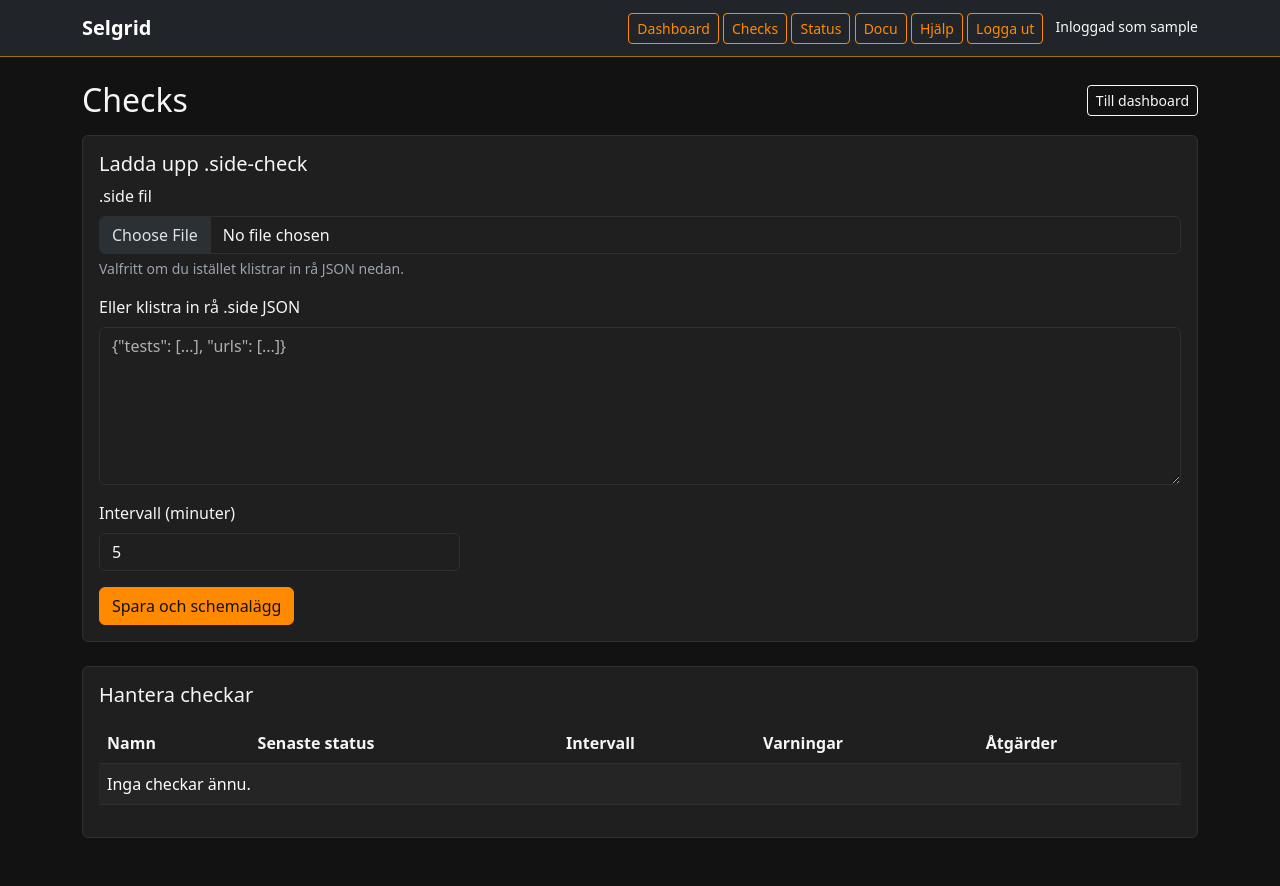
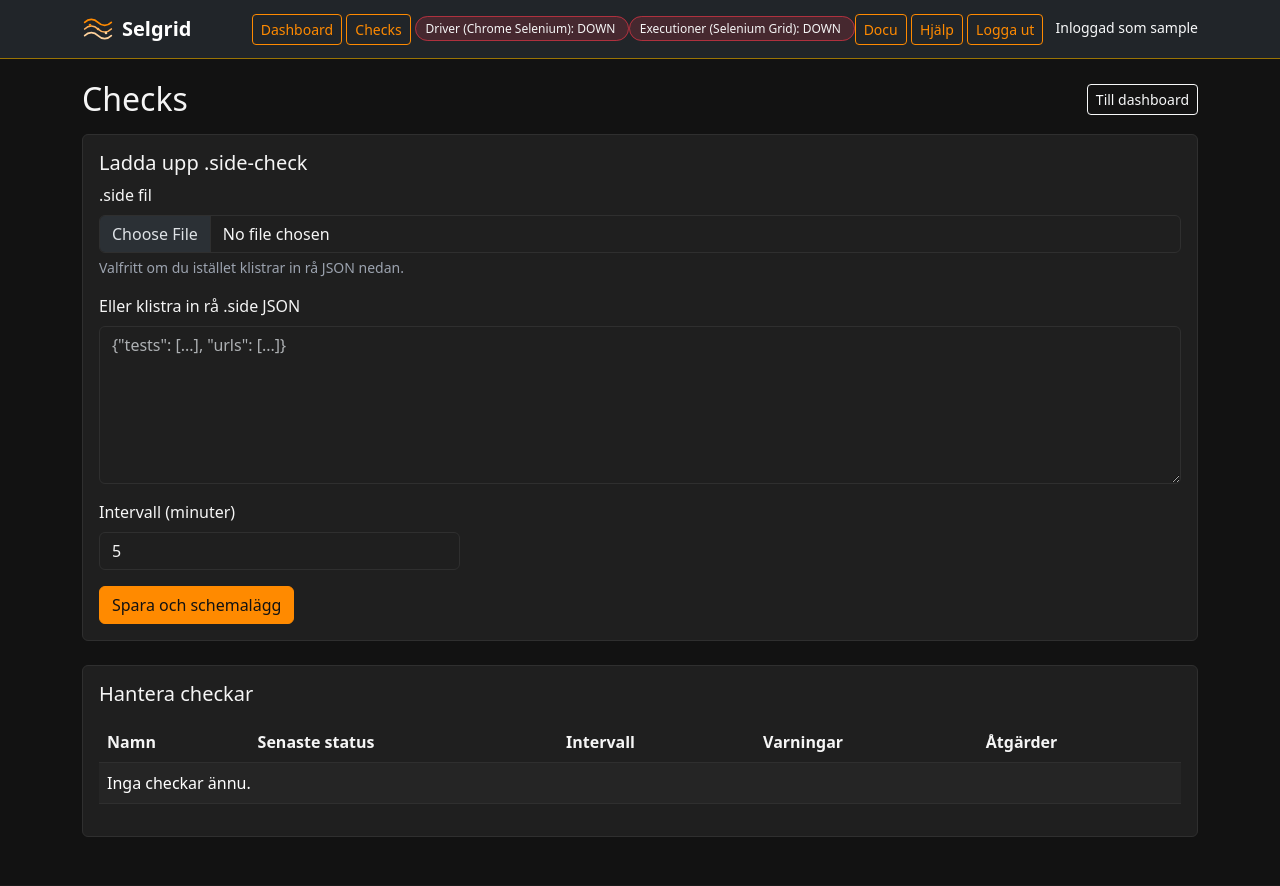
Before and after one commit to bjornwahman/selgrid, a Flask app: page /checks in a window 1280 px wide. After the commit the page ends 837 px from the top, so only its background shows below. Run offline with Flask 3, Linux system fonts and the light colour scheme; the visitor is signed in with stand-in values (Sample User, id 1); data that the repository does not hold is empty.

Commit message:
Make top menu sticky and add live service badges

```diff
--- a/app.py
+++ b/app.py
@@ -235,6 +235,12 @@ login_manager = LoginManager(app)
 login_manager.login_view = "login"
 scheduler = BackgroundScheduler()
 
+HEALTH_CACHE_TTL_SECONDS = 15
+health_cache = {
+    "grid": {"checked_at": 0.0, "value": None},
+    "chrome": {"checked_at": 0.0, "value": None},
+}
+
 
 class User(UserMixin, db.Model):
     id = db.Column(db.Integer, primary_key=True)
@@ -468,6 +474,31 @@ def check_service_health(url: str):
 
     is_ok, details = parse_health_payload(payload)
     return {"ok": is_ok, "url": url, "details": details or "svar mottaget", "payload": payload}
+
+
+def get_cached_service_health(cache_key: str, url: str):
+    now = time.time()
+    cache_item = health_cache.get(cache_key, {"checked_at": 0.0, "value": None})
+
+    if cache_item["value"] and now - cache_item["checked_at"] < HEALTH_CACHE_TTL_SECONDS:
+        return cache_item["value"]
+
+    health = check_service_health(url)
+    health_cache[cache_key] = {"checked_at": now, "value": health}
+    return health
+
+
+@app.context_processor
+def inject_topbar_health():
+    if not current_user.is_authenticated:
+        return {"topbar_health": None}
+
+    return {
+        "topbar_health": {
+            "driver": get_cached_service_health("chrome", CHROME_SELENIUM_STATUS_URL),
+            "executioner": get_cached_service_health("grid", SELENIUM_GRID_STATUS_URL),
+        }
+    }
 
 
 def create_test_case_from_request(owner_id: int):
--- a/templates/base.html
+++ b/templates/base.html
@@ -15,6 +15,37 @@
       body {
         background-color: var(--sel-bg);
         color: #f5f5f5;
+        padding-top: 5rem;
+      }
+      .selgrid-topbar {
+        position: fixed;
+        top: 0;
+        left: 0;
+        right: 0;
+        z-index: 1030;
+      }
+      .selgrid-brand {
+        display: inline-flex;
+        align-items: center;
+        gap: 0.5rem;
+      }
+      .selgrid-logo {
+        width: 32px;
+        height: 32px;
+      }
+      .top-status-pill {
+        border: 1px solid rgba(255, 255, 255, 0.25);
+        border-radius: 999px;
+        padding: 0.2rem 0.6rem;
+        font-size: 0.75rem;
+      }
+      .top-status-pill.up {
+        border-color: rgba(25, 135, 84, 0.7);
+        background-color: rgba(25, 135, 84, 0.2);
+      }
+      .top-status-pill.down {
+        border-color: rgba(220, 53, 69, 0.7);
+        background-color: rgba(220, 53, 69, 0.2);
       }
       .card, .table, .form-control, .form-select {
         background-color: var(--sel-card) !important;
@@ -102,14 +133,31 @@
     </style>
   </head>
   <body>
-    <nav class="navbar navbar-expand-lg navbar-dark bg-dark mb-4 border-bottom border-warning-subtle">
+    <nav class="navbar navbar-expand-lg navbar-dark bg-dark mb-4 border-bottom border-warning-subtle selgrid-topbar">
       <div class="container">
-        <a class="navbar-brand fw-semibold" href="{{ url_for('index') }}">Selgrid</a>
+        <a class="navbar-brand fw-semibold selgrid-brand" href="{{ url_for('index') }}">
+          <svg class="selgrid-logo" viewBox="0 0 48 48" fill="none" xmlns="http://www.w3.org/2000/svg" aria-hidden="true">
+            <path d="M4 14C10 8 18 8 24 14C30 20 38 20 44 14" stroke="#ff8a00" stroke-width="2.5" stroke-linecap="round"/>
+            <path d="M4 24C10 18 18 18 24 24C30 30 38 30 44 24" stroke="#ffb15c" stroke-width="2.5" stroke-linecap="round"/>
+            <path d="M4 34C10 28 18 28 24 34C30 40 38 40 44 34" stroke="#ffd29c" stroke-width="2.5" stroke-linecap="round"/>
+            <circle cx="12" cy="18" r="2" fill="#ff8a00"/>
+            <circle cx="24" cy="24" r="2" fill="#ffb15c"/>
+            <circle cx="36" cy="30" r="2" fill="#ffd29c"/>
+          </svg>
+          Selgrid
+        </a>
         <div>
           {% if current_user.is_authenticated %}
             <a class="btn btn-outline-warning btn-sm" href="{{ url_for('dashboard') }}">Dashboard</a>
             <a class="btn btn-outline-warning btn-sm" href="{{ url_for('checks_page') }}">Checks</a>
-            <a class="btn btn-outline-warning btn-sm" href="{{ url_for('status_page') }}">Status</a>
+            {% if topbar_health %}
+              <span class="top-status-pill {{ 'up' if topbar_health.driver.ok else 'down' }}">
+                Driver (Chrome Selenium): {{ 'UP' if topbar_health.driver.ok else 'DOWN' }}
+              </span>
+              <span class="top-status-pill {{ 'up' if topbar_health.executioner.ok else 'down' }}">
+                Executioner (Selenium Grid): {{ 'UP' if topbar_health.executioner.ok else 'DOWN' }}
+              </span>
+            {% endif %}
             <a class="btn btn-outline-warning btn-sm" href="{{ url_for('docu_page') }}">Docu</a>
             <a class="btn btn-outline-warning btn-sm" href="{{ url_for('help_page') }}">Hjälp</a>
             {% if current_user.username == 'admin' %}
```
